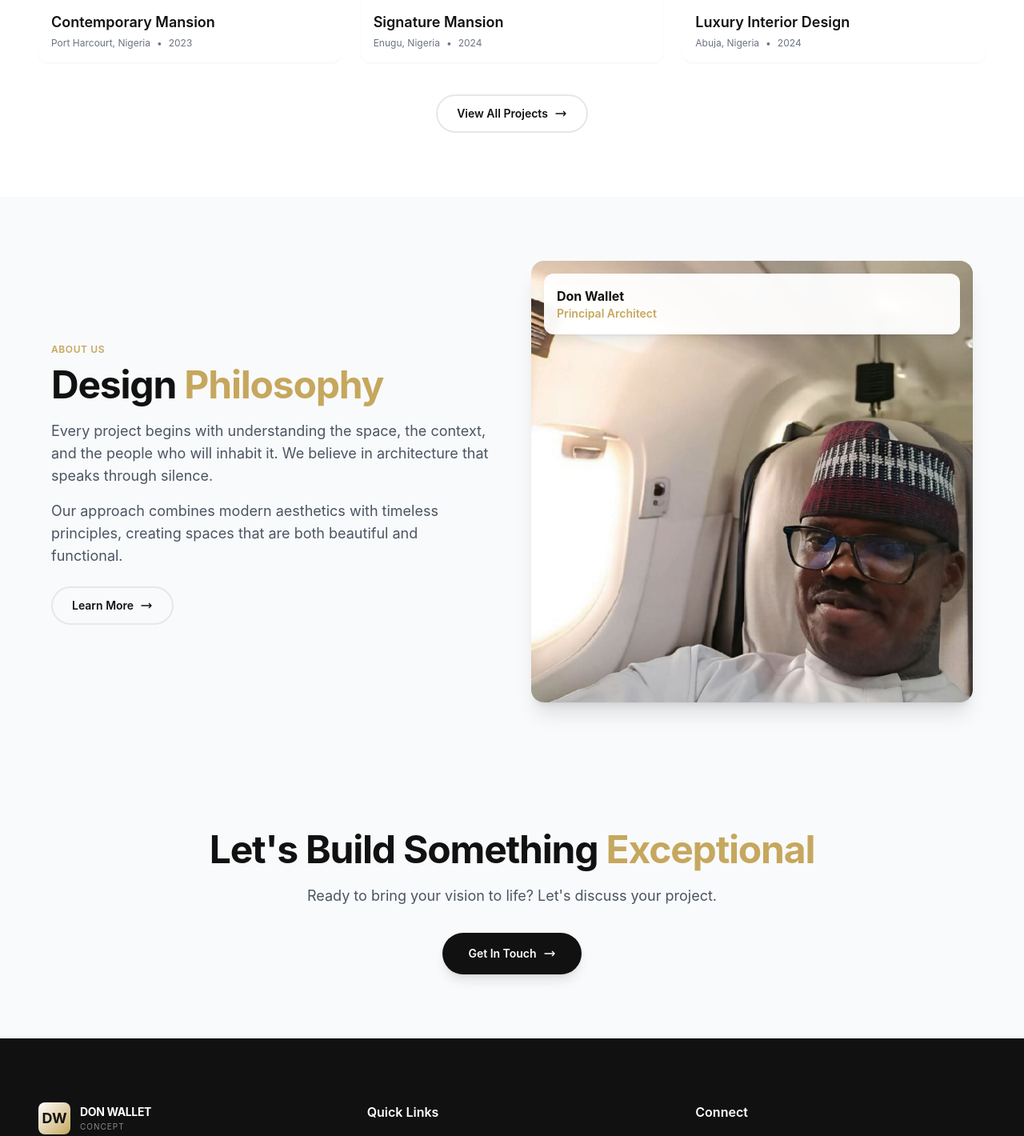
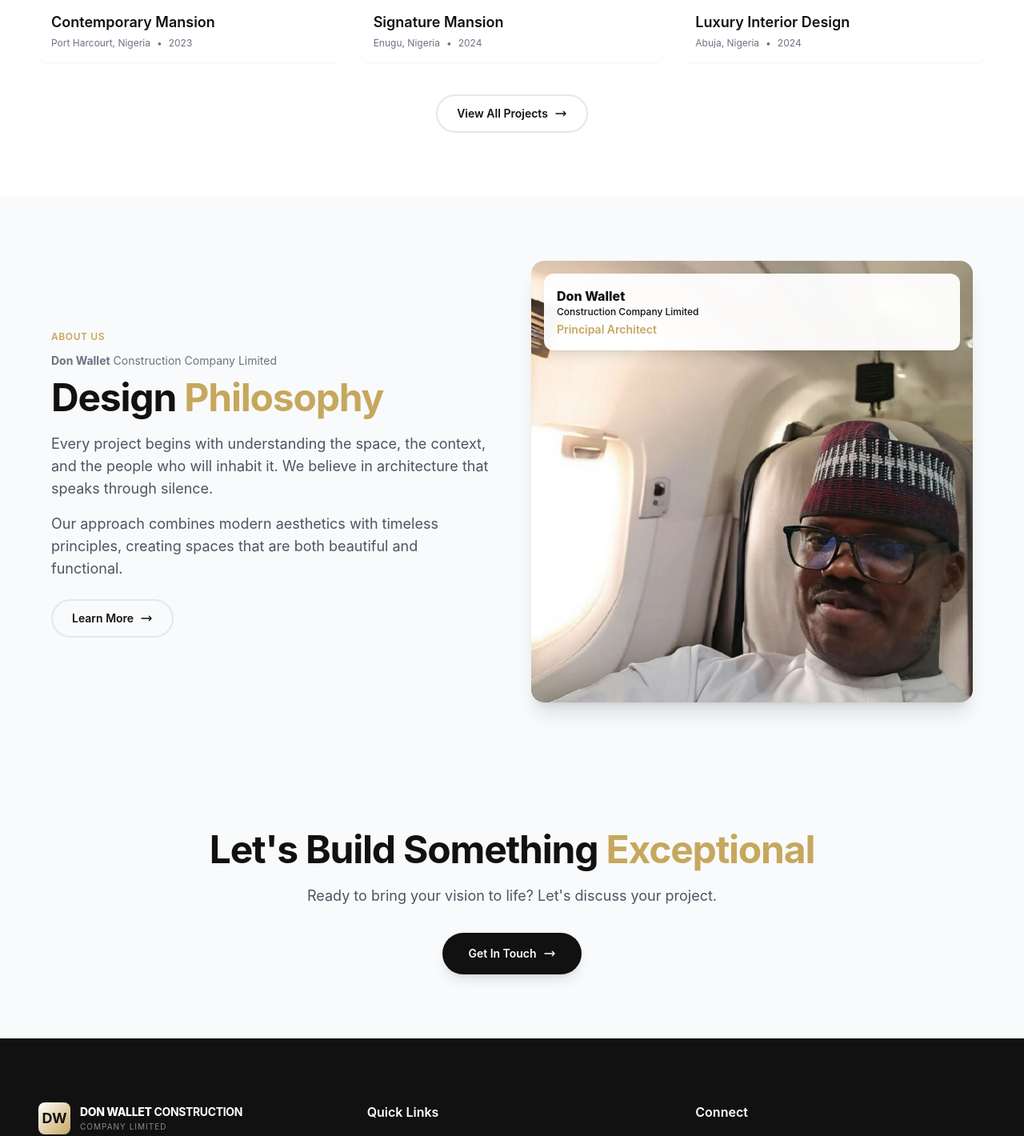
Before and after one commit to AboneChima/donwalletconcept, a SvelteKit app: page / in a window 1280 px wide. Shown: the part 1340-2760 px from the top of the page at 80% size. Built offline with nearby package versions, Linux system fonts and the light colour scheme.

Commit message:
Update branding to Don Wallet Construction Company Limited across all pages

```diff
--- a/src/lib/components/Footer.svelte
+++ b/src/lib/components/Footer.svelte
@@ -9,8 +9,10 @@
 						<span class="text-charcoal font-bold text-lg">DW</span>
 					</div>
 					<div>
-						<div class="text-sm font-bold tracking-tight">DON WALLET</div>
-						<div class="text-[10px] tracking-widest text-gray-accent uppercase">Concept</div>
+						<div class="text-sm font-bold tracking-tight">
+							<span class="font-extrabold">DON WALLET</span> CONSTRUCTION
+						</div>
+						<div class="text-[10px] tracking-widest text-gray-accent uppercase">Company Limited</div>
 					</div>
 				</div>
 				<p class="text-gray-accent text-sm">Designing Spaces With Precision</p>
@@ -47,13 +49,13 @@
 				<div class="space-y-2 text-sm">
 					<p class="break-words">
 						Email: <a
-							href="mailto:info@donwallet.com"
-							class="hover:text-accent transition-colors">info@donwallet.com</a
+							href="mailto:ugoobiorah@gmail.com"
+							class="hover:text-accent transition-colors">ugoobiorah@gmail.com</a
 						>
 					</p>
 					<p>
-						Phone: <a href="tel:+1234567890" class="hover:text-accent transition-colors"
-							>+123 456 7890</a
+						Phone: <a href="tel:+2348137706136" class="hover:text-accent transition-colors"
+							>+234 813 770 6136</a
 						>
 					</p>
 				</div>
@@ -63,7 +65,7 @@
 		<div
 			class="mt-12 pt-8 border-t border-gray-accent/20 text-center text-xs sm:text-sm text-gray-accent"
 		>
-			<p>&copy; {new Date().getFullYear()} Don Wallet Concept. All rights reserved.</p>
+			<p>&copy; {new Date().getFullYear()} Don Wallet Construction Company Limited. All rights reserved.</p>
 		</div>
 	</div>
 </footer>
--- a/src/lib/components/Nav.svelte
+++ b/src/lib/components/Nav.svelte
@@ -37,9 +37,11 @@
 					<span class="text-white font-bold text-sm">DW</span>
 				</div>
 				<div class="hidden sm:block">
-					<div class="text-xs font-bold tracking-tight text-charcoal leading-none">DON WALLET</div>
-					<div class="text-[9px] tracking-[0.2em] text-gray-400 uppercase leading-none mt-0.5">
-						Concept
+					<div class="text-xs font-bold tracking-tight text-charcoal leading-none">
+						<span class="font-extrabold">DON WALLET</span> CONSTRUCTION
+					</div>
+					<div class="text-[9px] tracking-[0.15em] text-gray-400 uppercase leading-none mt-0.5">
+						Company Limited
 					</div>
 				</div>
 			</a>
--- a/src/lib/components/PageLoader.svelte
+++ b/src/lib/components/PageLoader.svelte
@@ -23,7 +23,10 @@
 					class="absolute inset-0 border-4 border-accent border-t-transparent rounded-full animate-spin"
 				></div>
 			</div>
-			<p class="text-sm text-gray-accent tracking-wider">DON WALLET</p>
+			<p class="text-sm font-bold text-charcoal tracking-tight">
+				<span class="font-extrabold">DON WALLET</span> CONSTRUCTION
+			</p>
+			<p class="text-xs text-gray-500 tracking-wider mt-1">Company Limited</p>
 		</div>
 	</div>
 {/if}
--- a/src/routes/+page.svelte
+++ b/src/routes/+page.svelte
@@ -50,7 +50,7 @@
 </script>
 
 <svelte:head>
-	<title>Don Wallet Concept - Designing Spaces With Precision</title>
+	<title>Don Wallet Construction Company Limited - Designing Spaces With Precision</title>
 </svelte:head>
 
 <!-- Hero Section - Minimal & Modern with Animations -->
@@ -115,9 +115,9 @@
 				{#if visible}
 					<div in:fly={{ x: 50, duration: 1200, delay: 200 }} class="relative">
 						<div class="relative rounded-2xl overflow-hidden shadow-xl transform transition-transform duration-700 hover:scale-[1.02]">
-							<!-- High-quality architectural photo from Unsplash -->
+							<!-- High-quality architectural photo -->
 							<img
-								src="https://images.unsplash.com/photo-1600585154340-be6161a56a0c?w=800&q=80"
+								src="/images/hero section image banner.jpg"
 								alt="Modern Architecture"
 								class="w-full h-[350px] sm:h-[450px] lg:h-[550px] object-cover"
 							/>
@@ -200,6 +200,9 @@
 				<div class="order-2 lg:order-1">
 					<div in:fly={{ x: -30, duration: 600, delay: 100 }}>
 						<span class="text-accent text-xs font-semibold tracking-wider uppercase mb-3 inline-block">About Us</span>
+						<p class="text-sm text-gray-500 mb-3">
+							<span class="font-bold">Don Wallet</span> Construction Company Limited
+						</p>
 						<h2 class="text-3xl sm:text-4xl lg:text-5xl font-bold mb-5 text-charcoal tracking-tight">
 							Design <span class="text-accent">Philosophy</span>
 						</h2>
@@ -236,8 +239,9 @@
 						/>
 						<!-- Floating badge - positioned at top to avoid face -->
 						<div class="absolute top-4 left-4 right-4 bg-white/95 backdrop-blur-sm p-4 rounded-xl shadow-lg">
-							<p class="text-charcoal font-bold text-base">Don Wallet</p>
-							<p class="text-accent text-sm font-semibold">Principal Architect</p>
+							<p class="text-charcoal font-extrabold text-base">Don Wallet</p>
+							<p class="text-charcoal text-xs font-medium">Construction Company Limited</p>
+							<p class="text-accent text-sm font-semibold mt-1">Principal Architect</p>
 						</div>
 					</div>
 				</div>
--- a/src/routes/about/+page.svelte
+++ b/src/routes/about/+page.svelte
@@ -40,7 +40,7 @@
 </script>
 
 <svelte:head>
-	<title>About - Don Wallet Concept</title>
+	<title>About - Don Wallet Construction Company Limited</title>
 </svelte:head>
 
 <div class="pt-20 sm:pt-24 pb-16 sm:pb-20">
@@ -78,8 +78,13 @@
 					<!-- Content - Takes 3 columns -->
 					<div class="lg:col-span-3 space-y-6" in:fly={{ x: 30, duration: 600, delay: 200 }}>
 						<div>
-							<h2 class="text-3xl sm:text-4xl font-bold mb-3 text-charcoal">Don Wallet</h2>
-							<p class="text-accent font-semibold text-base mb-4">Principal Architect & Founder</p>
+							<h2 class="text-3xl sm:text-4xl font-bold mb-3 text-charcoal">
+								<span class="font-extrabold">Don Wallet</span>
+							</h2>
+							<p class="text-accent font-semibold text-base mb-2">Principal Architect & Founder</p>
+							<p class="text-sm text-gray-500 mb-4">
+								<span class="font-bold">Don Wallet</span> Construction Company Limited
+							</p>
 							<p class="text-base text-gray-600 leading-relaxed">
 								A visionary architect specializing in residential design, bringing over 15 years of
 								expertise in creating exceptional living spaces across Nigeria.
--- a/src/routes/admin/+layout.svelte
+++ b/src/routes/admin/+layout.svelte
@@ -1,2 +1,6 @@
-<!-- Admin layout without navigation and footer -->
+<script lang="ts">
+	import '../../app.css';
+</script>
+
+<!-- Admin layout - completely separate from main site -->
 <slot />
--- /dev/null
+++ b/src/routes/admin/+layout.ts
@@ -0,0 +1,3 @@
+// Reset layout - don't inherit from parent
+export const ssr = true;
+export const prerender = false;
--- a/src/routes/contact/+page.svelte
+++ b/src/routes/contact/+page.svelte
@@ -28,7 +28,7 @@
 </script>
 
 <svelte:head>
-	<title>Contact - Don Wallet Concept</title>
+	<title>Contact - Don Wallet Construction Company Limited</title>
 </svelte:head>
 
 <div class="pt-24 sm:pt-28 lg:pt-36 pb-16 sm:pb-20 lg:pb-24 px-4 sm:px-6 lg:px-12">
--- a/src/routes/projects/+page.svelte
+++ b/src/routes/projects/+page.svelte
@@ -28,7 +28,7 @@
 </script>
 
 <svelte:head>
-	<title>Projects - Don Wallet Concept</title>
+	<title>Projects - Don Wallet Construction Company Limited</title>
 </svelte:head>
 
 <div class="pt-24 sm:pt-28 pb-16 sm:pb-20 px-4 sm:px-6 lg:px-12">
```
